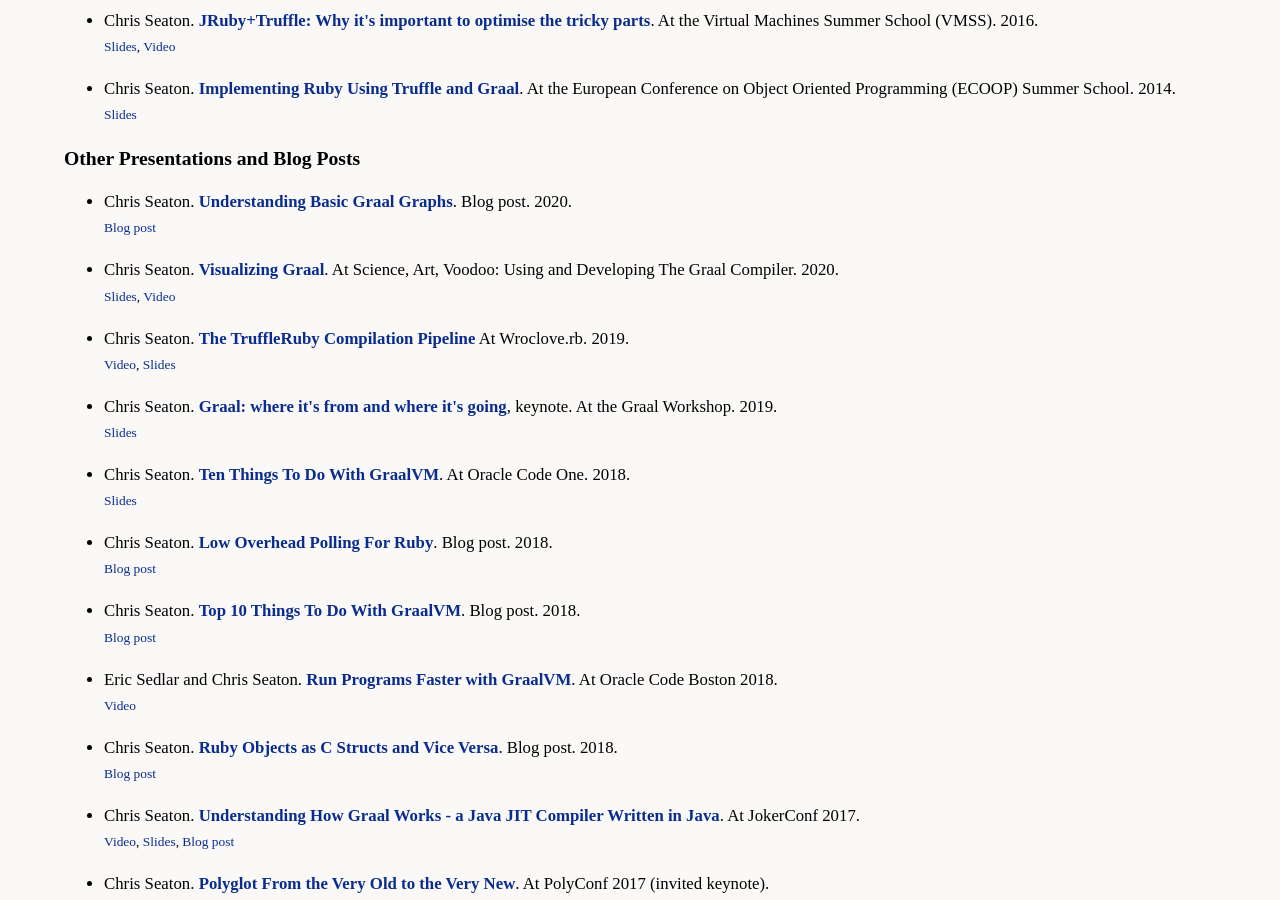
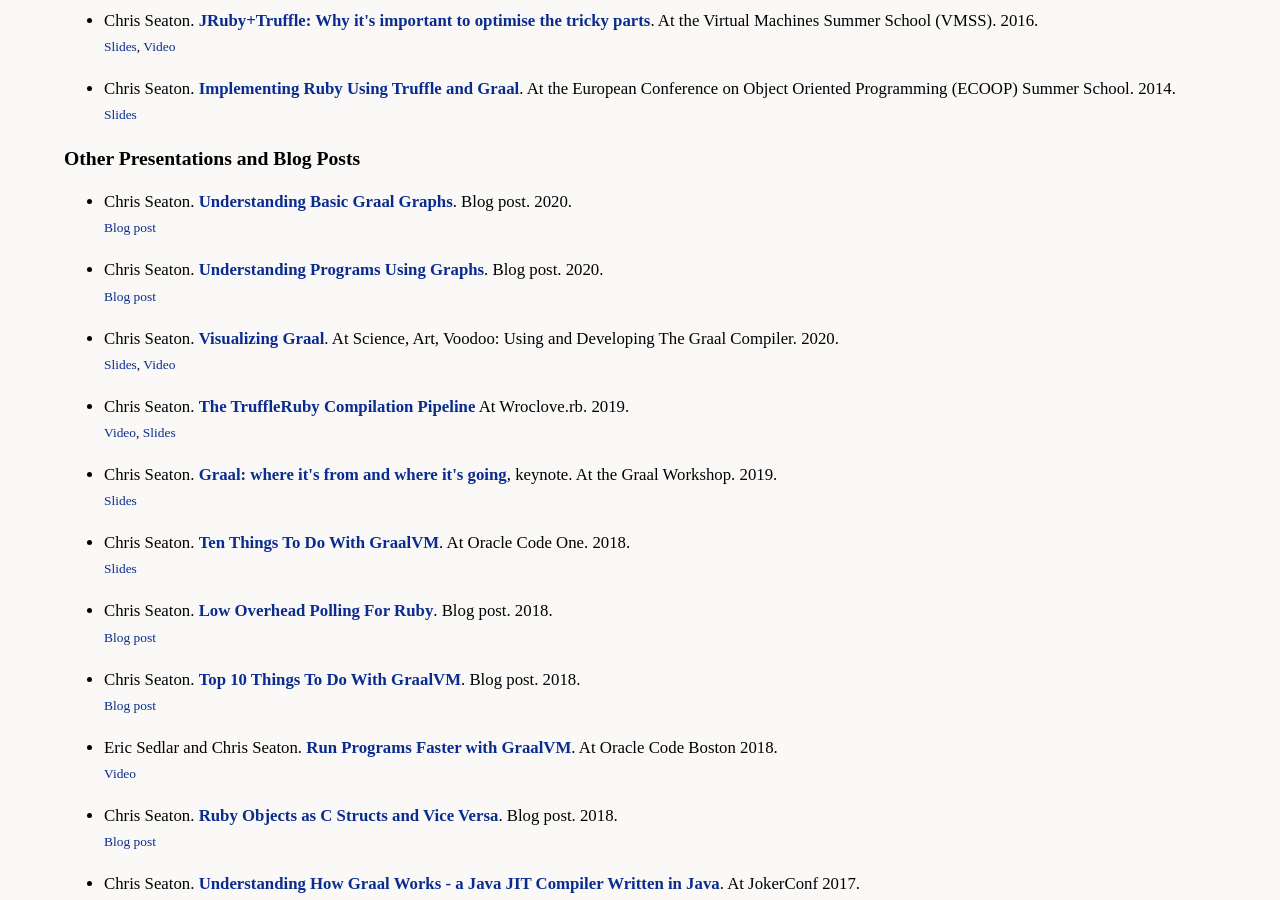
Before and after one commit to chrisseaton/chrisseaton.github.io, a Jekyll site: the page built from index.md, in a window 1280 px wide and 900 px high, scrolled down 4168 px. Built offline with Jekyll 4.4.1, drawn with Linux system fonts in a browser that asks for light colours; nearby versions of some CDN libraries; some web fonts are replaced.

Commit message:
Shopify blog post

```diff
--- a/index.md
+++ b/index.md
@@ -341,6 +341,12 @@
         </span>
     </li>
     <li>
+        Chris Seaton. <strong><a href="https://engineering.shopify.com/blogs/engineering/understanding-programs-using-graphs/">Understanding Programs Using Graphs</a></strong>. Blog post. 2020.<br>
+        <span class="smaller">
+            <a href="https://engineering.shopify.com/blogs/engineering/understanding-programs-using-graphs/">Blog post</a>
+        </span>
+    </li>
+    <li>
         Chris Seaton. <strong><a href="truffleruby/graalworkshop20/visualizing-graal.pdf">Visualizing Graal</a></strong>. At Science, Art, Voodoo: Using and Developing The Graal Compiler. 2020.<br>
         <span class="smaller">
             <a href="truffleruby/graalworkshop20/visualizing-graal.pdf">Slides</a>,
```
Also changed, not shown: truffleruby/index.md (+2 -0 lines).
